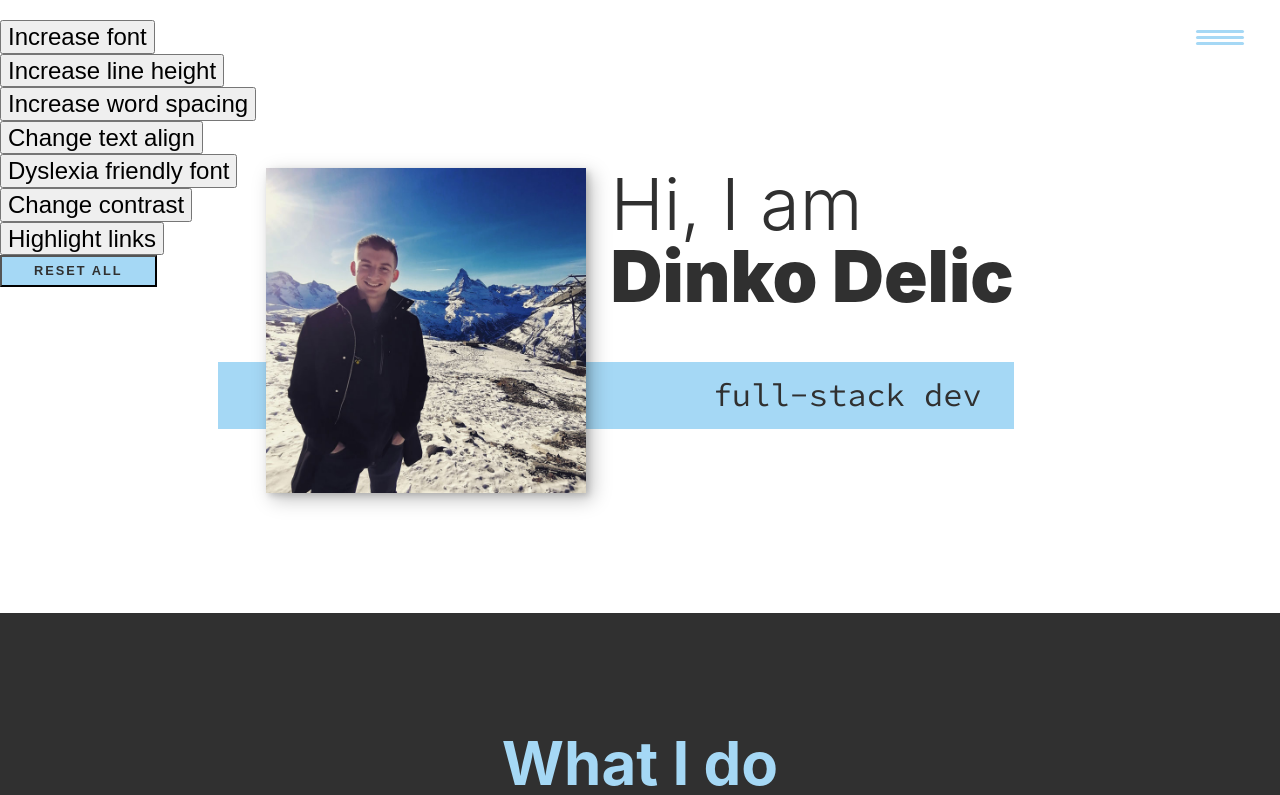
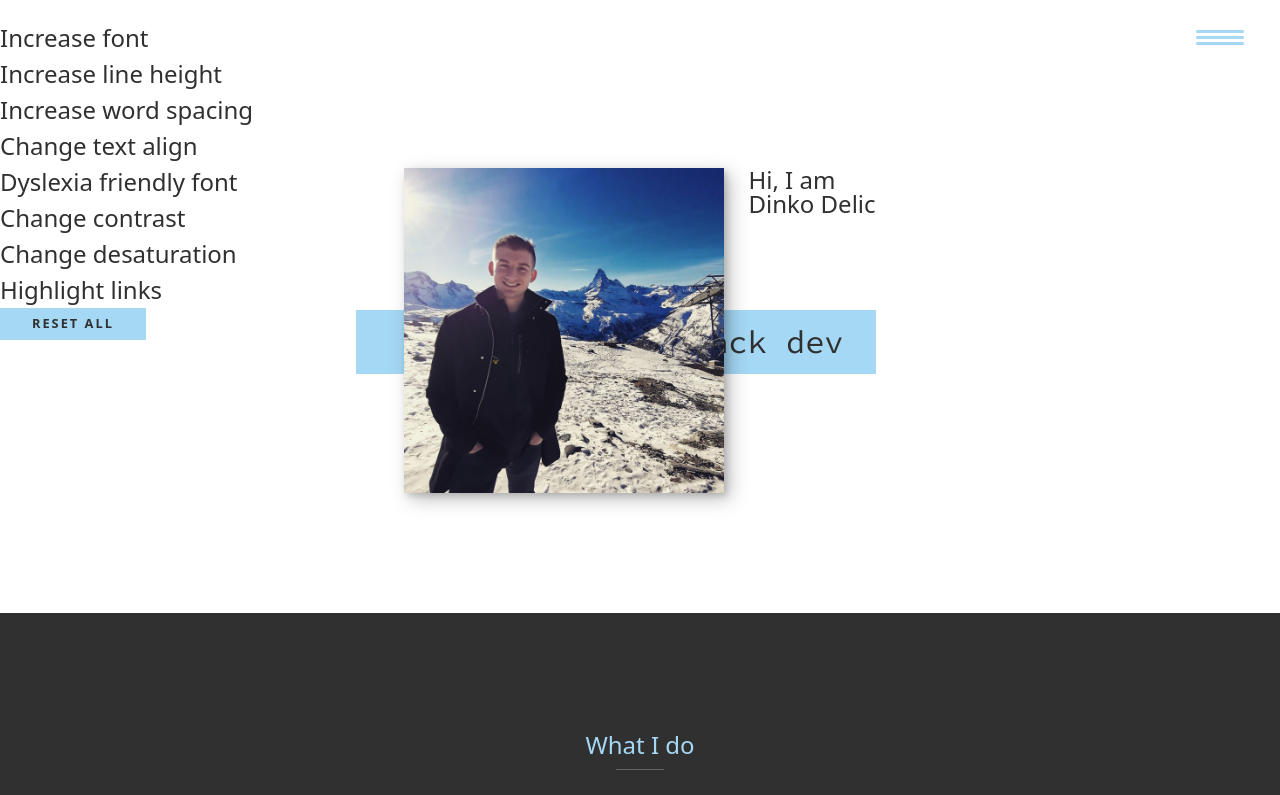
Before and after one commit to DinkoDelic/accessbility-widget, a React (Create React App) app: page / in a window 1280 px wide. Shown: the top 795 px of the page. Built offline with nearby package versions, Linux system fonts and the light colour scheme.

Commit message:
installed tailwind

```diff
--- /dev/null
+++ b/craco.config.js
@@ -0,0 +1,11 @@
+// craco.config.js
+module.exports = {
+    style: {
+      postcss: {
+        plugins: [
+          require('tailwindcss'),
+          require('autoprefixer'),
+        ],
+      },
+    },
+  }
--- a/src/AccessibilityOptions.js
+++ b/src/AccessibilityOptions.js
@@ -1,5 +1,4 @@
 class AccessibilityOptions {
-
   static changeStyling = (previousValue, value, elements) => {
     this.targetElements(elements).map((e) => {
       e.classList.remove(previousValue);
@@ -16,12 +15,26 @@ class AccessibilityOptions {
         return [...document.querySelectorAll('p, span')];
       case 'text+header':
         return [
-          ...document.querySelectorAll('p, span, h1, h2, h3, h4, h5, h6'),
+          ...document.querySelectorAll(
+            'p, span, h1, h2, h3, h4, h5, h6',
+            'li',
+            'div',
+            'ul'
+          ),
         ];
       case 'body':
         return [...document.getElementsByTagName('body')];
       case 'body+sections':
         return [...document.querySelectorAll('body, section, footer')];
+      case 'body+sections+text+header':
+        return [
+          ...document.querySelectorAll(
+            'body, main, section, footer, p, span, h1, h2, h3, h4, h5, h6',
+            'li',
+            'div',
+            'ul'
+          ),
+        ];
       case 'links':
         return [...document.querySelectorAll('a')];
       default:
--- a/src/data/options.js
+++ b/src/data/options.js
@@ -12,19 +12,14 @@ export let options = {
     text: 'Increase line height',
   },
   'word-spacing-option': {
-    options: [
-      'null',
-      'word-spacing-2px',
-      'word-spacing-4px',
-      'word-spacing-8px',
-    ],
+    options: [null, 'word-spacing-2px', 'word-spacing-4px', 'word-spacing-8px'],
     id: 'word-spacing',
     targetElement: 'text',
     text: 'Increase word spacing',
   },
   'text-align-option': {
     options: [
-      'null',
+       null,
       'text-align-center',
       'text-align-left',
       'text-align-right',
@@ -41,10 +36,16 @@ export let options = {
     text: 'Dyslexia friendly font',
   },
   'contrast-option': {
-    options: [null, 'dark-contrast', 'light-contrast', 'desaturate'],
+    options: [null, 'dark-contrast', 'light-contrast'],
     id: 'contrast',
+    targetElement: 'body+sections+text+header',
+    text: 'Change contrast',
+  },
+  'desaturate-option': {
+    options: [null,'desaturate'],
+    id: 'desaturate',
     targetElement: 'sections',
-    text: 'Change contrast',
+    text: 'Change desaturation',
   },
   'link-highlight-option': {
     options: [null, 'link-highlight'],
--- a/src/styles/index.css
+++ b/src/styles/index.css
@@ -1,19 +1,3 @@
-@font-face {
-  font-family: 'OpenDyslexic';
-  src: url('./open_dyslexic/OpenDyslexic-Regular.otf') format('otf');
-}
-/* in separate css .elements or even the whole body, edit your font properties */
-
-body {
-  margin: 0;
-  font-family: -apple-system, BlinkMacSystemFont, 'Segoe UI', 'Roboto', 'Oxygen',
-    'Ubuntu', 'Cantarell', 'Fira Sans', 'Droid Sans', 'Helvetica Neue',
-    sans-serif;
-  -webkit-font-smoothing: antialiased;
-  -moz-osx-font-smoothing: grayscale;
-}
-
-code {
-  font-family: source-code-pro, Menlo, Monaco, Consolas, 'Courier New',
-    monospace;
-}
+@tailwind base;
+@tailwind components;
+@tailwind utilities;
--- /dev/null
+++ b/tailwind.config.js
@@ -0,0 +1,11 @@
+module.exports = {
+  purge: ['./src/**/*.{js,jsx,ts,tsx}', './public/index.html'],
+  darkMode: false, // or 'media' or 'class'
+  theme: {
+    extend: {},
+  },
+  variants: {
+    extend: {},
+  },
+  plugins: [],
+}
```
Also changed, not shown: package.json (+9 -3 lines), 1 other file (tests, documents, lock files or other folders).
